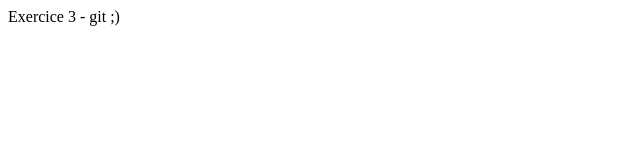
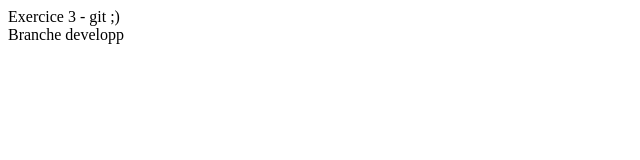
Before and after one commit to TatianaAll/Git-workflow, a plain HTML site: page index.html in a window 1280 px wide. Shown: the whole page, without its empty margins (0-640 px from the left). Drawn offline with Linux system fonts and the light colour scheme.

Commit message:
creation branche develop

```diff
--- a/index.html
+++ b/index.html
@@ -7,5 +7,8 @@
 </head>
 <body>
     Exercice 3 - git ;)
+    <div>
+        Branche developp
+    </div>
 </body>
 </html>
```
